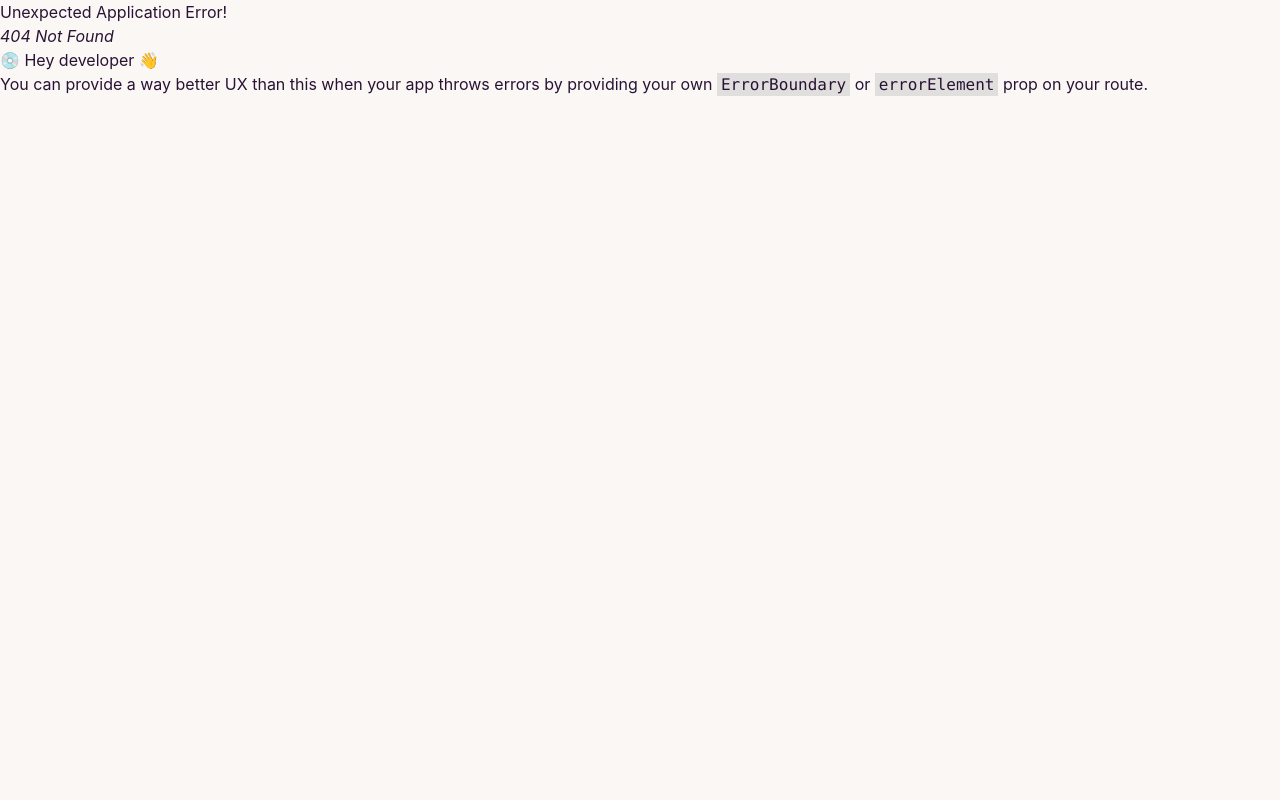
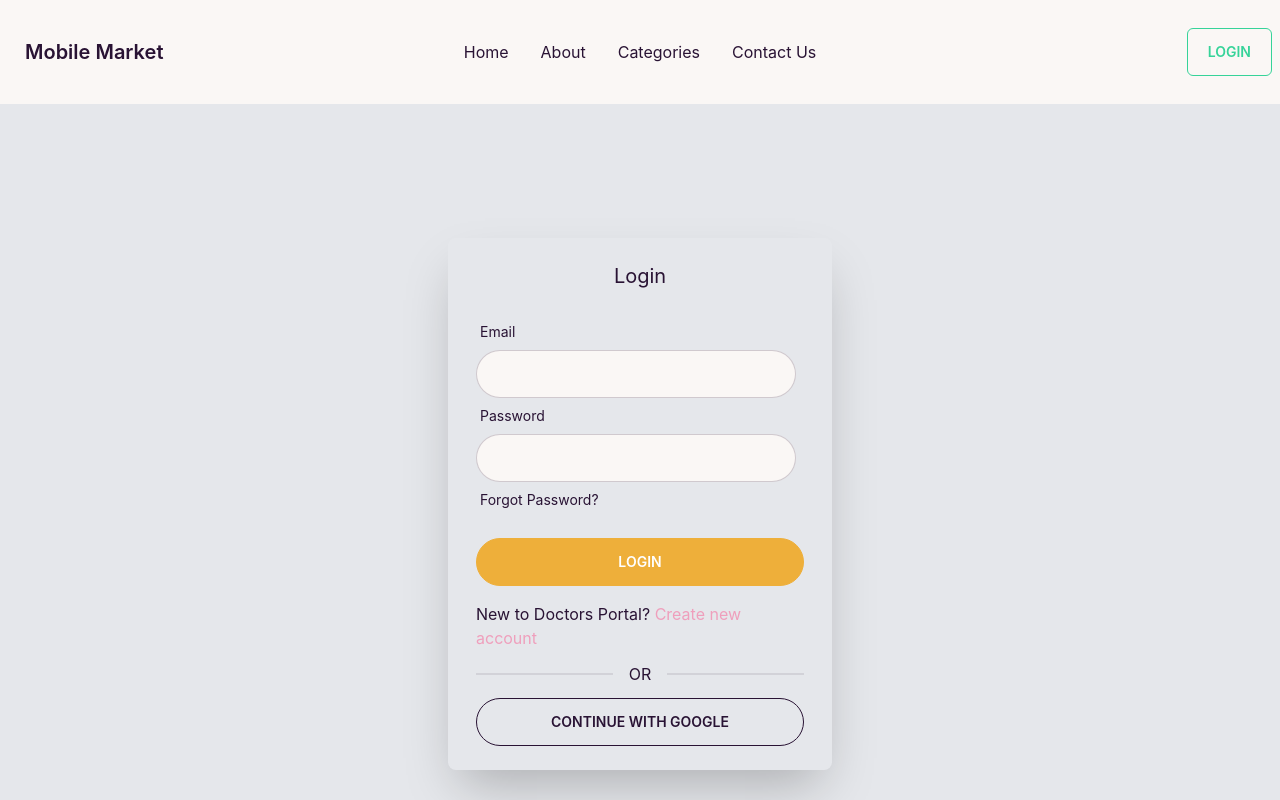
Before and after one commit to WebDevDibbo/Mobile-Market, a React (Create React App) app: page /login in a window 1280 px wide. Before the commit this address had no page. Shown: the top 800 px of the page. Built offline with nearby package versions, Linux system fonts and the light colour scheme.

Commit message:
login page added

```diff
--- a/src/Routes/Routes/Routes.js
+++ b/src/Routes/Routes/Routes.js
@@ -1,3 +1,5 @@
+import Login from "../../pages/Login/Login";
+
 const { createBrowserRouter } = require("react-router-dom");
 const { default: Main } = require("../../Layout/Main");
 const {default:Home}  =require("../../pages/Home/Home/Home");
@@ -11,6 +13,10 @@ const {default:Home}  =require("../../pages/Home/Home/Home");
             {
                 path:'/',
                 element:<Home></Home>
+            },
+            {
+                path:'/login',
+                element:<Login></Login>
             }
         ]
     }
--- /dev/null
+++ b/src/pages/Login/Login.js
@@ -0,0 +1,38 @@
+import React from 'react';
+import { Link } from 'react-router-dom';
+
+const Login = () => {
+    return (
+        <div>
+             <div className="h-[800px] flex justify-center items-center bg-gray-200">
+      <div className="w-96 px-7 rounded-lg shadow-2xl ">
+        <h2 className="text-xl text-center my-6">Login</h2>
+        <form >
+          <div className="form-control w-full max-w-xs">
+            <label className="label"><span className="label-text">Email</span></label>
+            <input type="email" className="input input-bordered" />
+
+    </div>
+          <div className="form-control w-full max-w-xs">
+            <label className="label"><span className="label-text">Password</span></label>
+            <input type="password" className="input input-bordered w-full max-w-xs"
+            />
+
+            <label className="label"><span className="label-text">Forgot Password?</span></label>
+
+
+          </div>
+
+          <input type="submit" className="btn btn-accent w-full text-white mt-5" value='login'/>
+
+        </form>
+        <p className="my-4">New to Doctors Portal? <Link to='/signup' className="text-secondary">Create new account</Link></p>
+        <div className="text-center mb-4 divider">OR</div>
+        <input  type="submit" className="btn btn-outline mb-6 w-full" value='CONTINUE WITH GOOGLE'/>
+      </div>
+    </div>
+        </div>
+    );
+};
+
+export default Login;
--- a/src/pages/shared/Navbar/Navbar.js
+++ b/src/pages/shared/Navbar/Navbar.js
@@ -56,7 +56,7 @@ const Navbar = () => {
       <ul className="menu menu-horizontal">{menuItems}</ul>
     </div>
     <div className="navbar-end">
-    <Link to='/login'><button className="btn btn-outline btn-success">LogIn</button></Link>
+    <Link to='/login'><button className="btn btn-outline btn-success px-5 rounded-md">LogIn</button></Link>
     </div>
   </div>
   );
```
